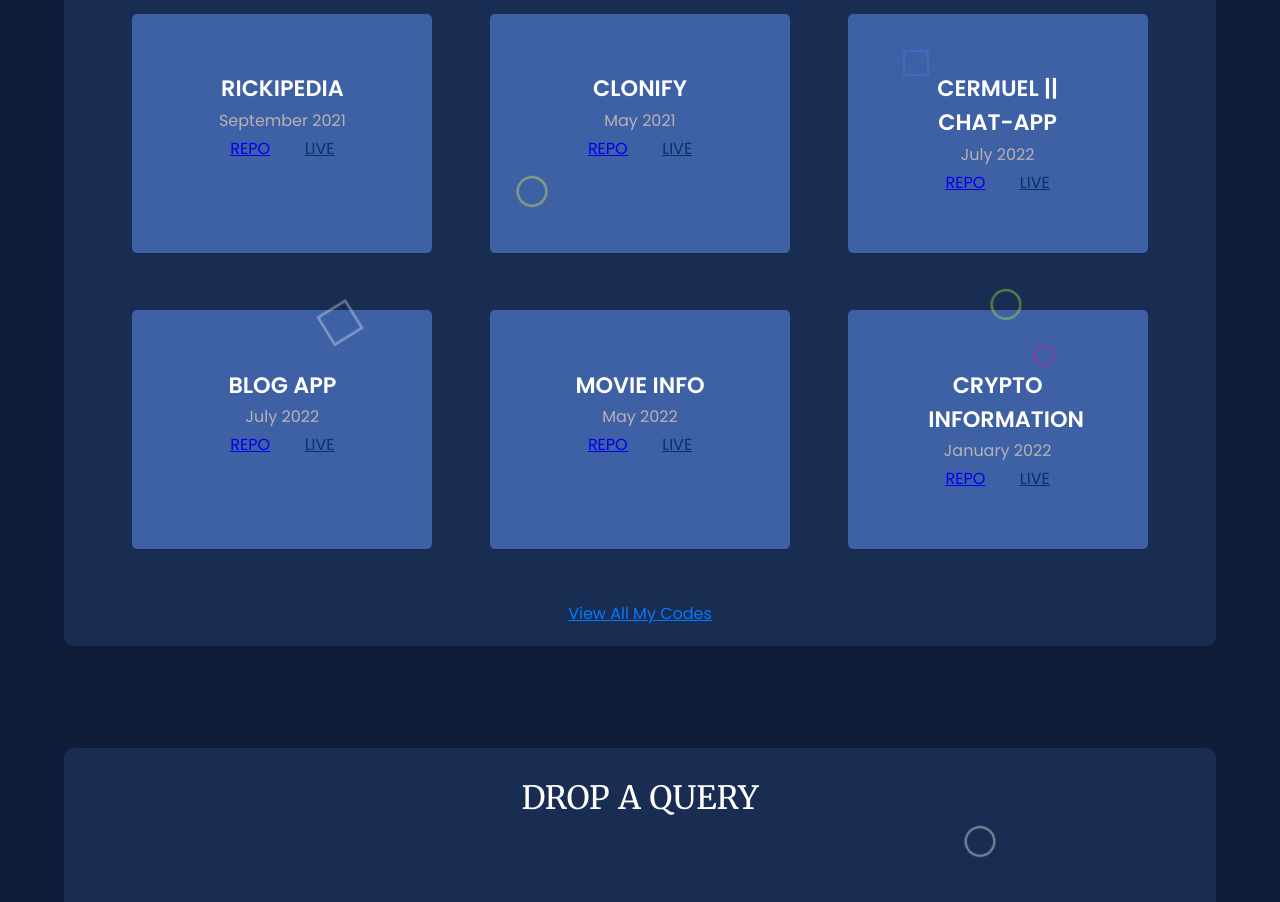
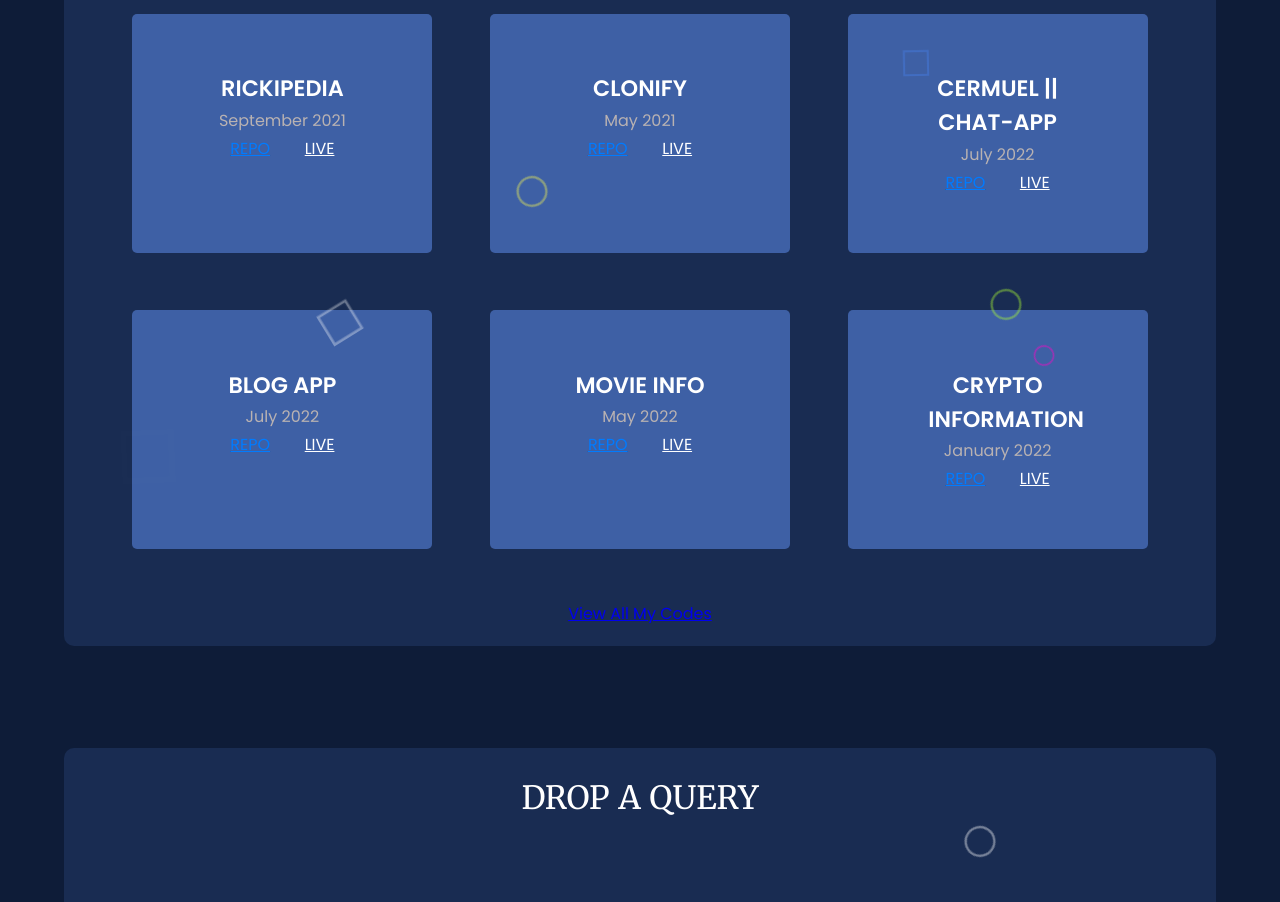
Before and after one commit to cermuel/cermuel-1, a React (Create React App) app: page / in a window 1280 px wide. Shown: the part 1340-2242 px from the top of the page. Built offline with nearby package versions, Linux system fonts and the light colour scheme.

Commit message:
Changed Color of project links

```diff
--- a/src/App.css
+++ b/src/App.css
@@ -541,11 +541,10 @@
   text-decoration: underline;
   color: #02356b;
 }
-.repo,
 .live-view a {
   cursor: pointer;
-  color: #02356b;
+  color: white;
 }
-.github-repo-link {
+.repo a {
   color: #007bff;
 }
```
